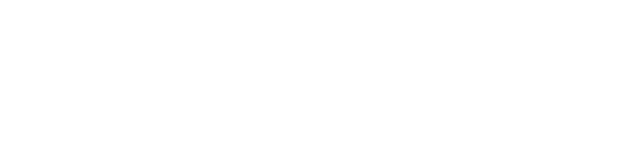
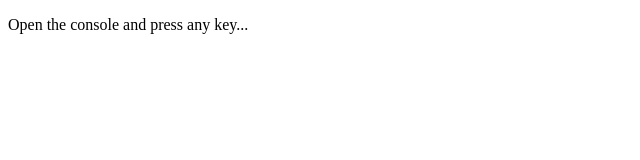
Before and after one commit to argenis0409/key-sequence-detection, a plain HTML site: page index.html in a window 1280 px wide. Shown: the whole page, without its empty margins (0-640 px from the left). Drawn offline with Linux system fonts and the light colour scheme.

Commit message:
updated the README.md

```diff
--- a/index.html
+++ b/index.html
@@ -6,7 +6,6 @@
   <script type="text/javascript" src="https://www.cornify.com/js/cornify.js"></script>
 </head>
 <body>
-<script>
-</script>
+<p>Open the console and press any key...</p>
 </body>
 </html>
```
Also changed, not shown: README.md.
